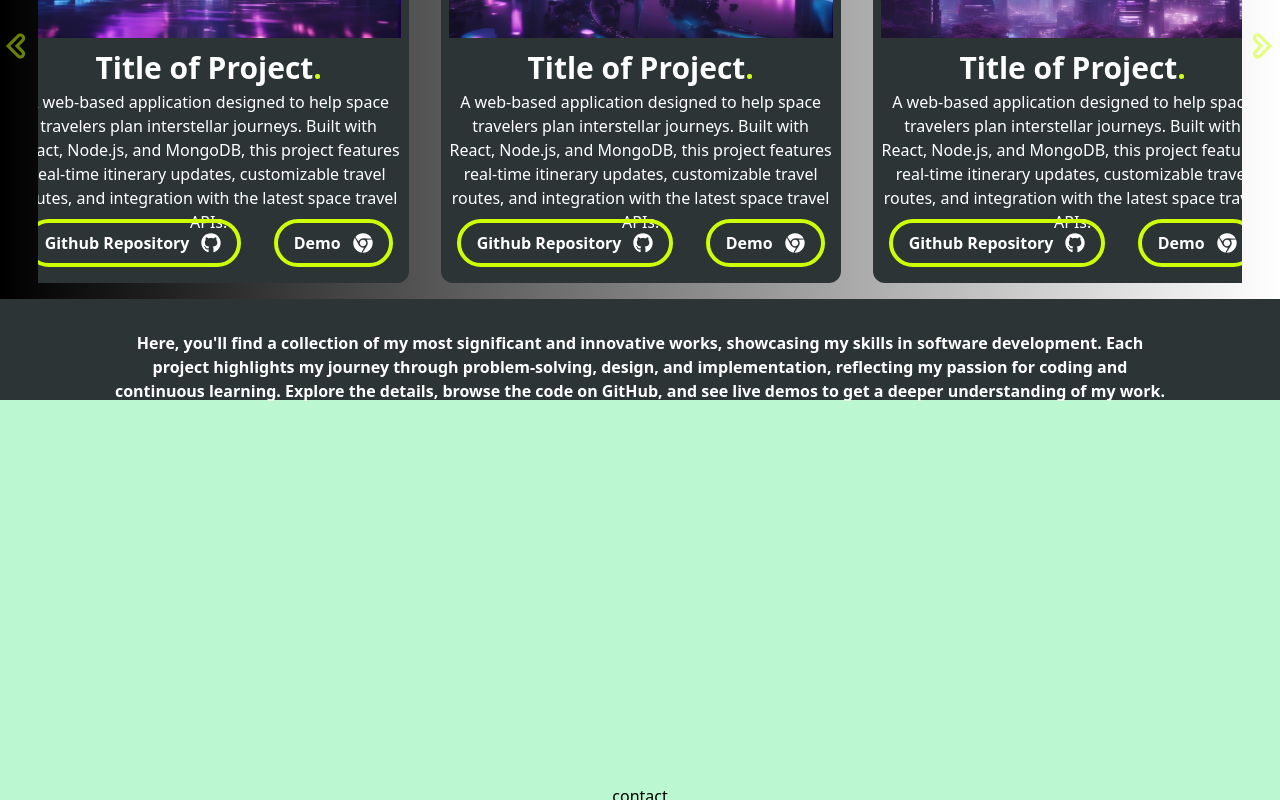
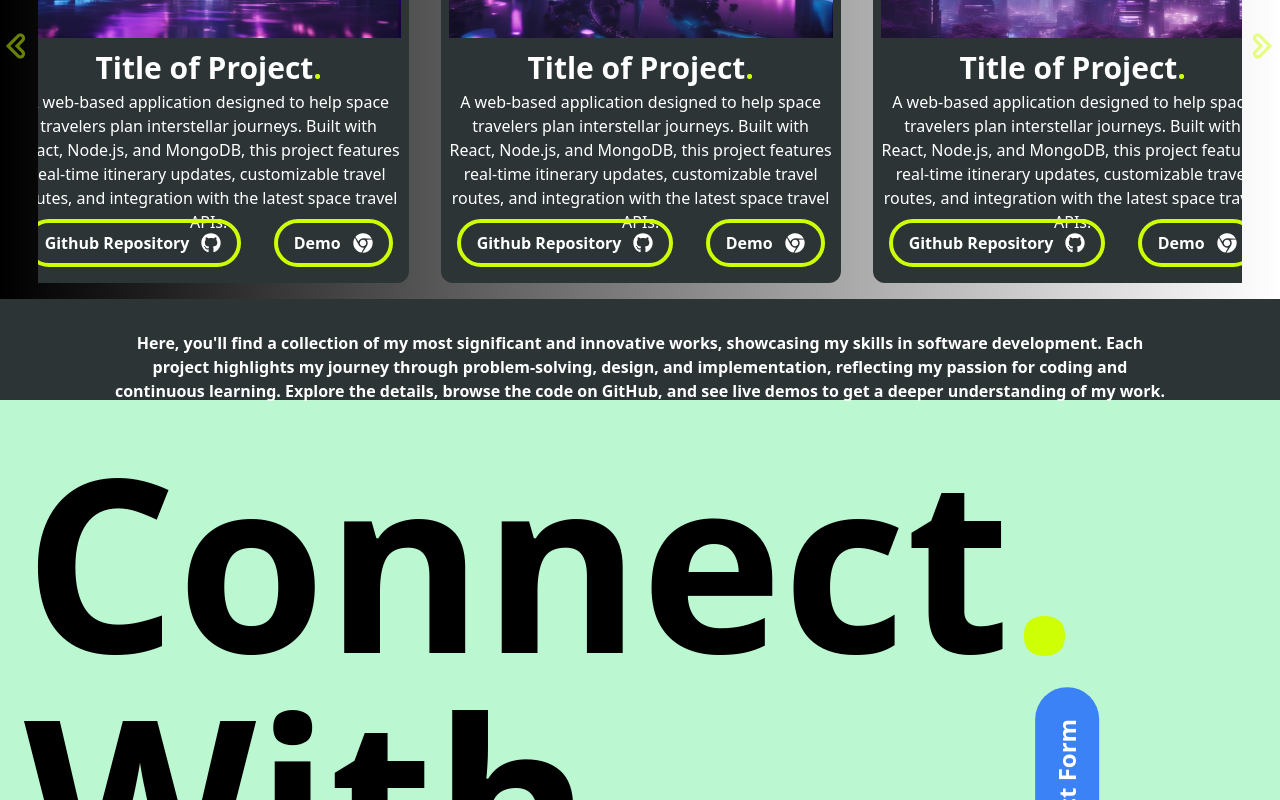
Before and after one commit to GroverSoans/PortWebpage, a React (Vite) app: page / in a window 1280 px wide. Shown: the part 2000-2800 px from the top of the page. Built offline with nearby package versions, Linux system fonts and the light colour scheme.

Commit message:
Contact page basic styling complete

```diff
--- a/src/components/Footer.jsx
+++ b/src/components/Footer.jsx
@@ -1,7 +1,7 @@
 
 const Footer = () => {
   return (
-    <div className='h-16 bottom-0 bg-black text-white'>Footer</div>
+    <div className='relative h-16 bottom-0 bg-black text-white'>Footer</div>
   )
 }
 
--- a/src/components/PreLoader.jsx
+++ b/src/components/PreLoader.jsx
@@ -8,7 +8,7 @@
   return (
     <div className="preloader h-screen w-full bg-black text-white fixed bottom-0 left-0 right-0 z-50 display flex justify-center items-center overflow-hidden">
         <div className="text-container flex items-center justify-center text-center">
-            <h1 className='text-[300px] font-mono font-[600]'>Welcome<span className='text-[#CFFF04]'>.</span></h1>
+            <h1 className='text-[300px] font-mono font-[600] pl-6'>Welcome<span className='text-[#CFFF04]'>.</span></h1>
         </div>
     </div>
   )
--- a/src/pages/Contact.jsx
+++ b/src/pages/Contact.jsx
@@ -1,12 +1,34 @@
+
 import Footer from "../components/Footer"
 
 
 function Contact() {
   return (
-    <div id='contact' className='bg-green-200 h-screen w-screen'>
-      <h1 className="flex items-center justify-center p-96">contact</h1>
+    <div id='contact' className='bg-green-200 h-screen w-screen overflow-hidden flex flex-col justify-between'>
+      <div>
+        {/* Transition elements in an out from the left and right that has information reguarding my skills */}
+      </div>
+      <div className='absolute flex  items-center font-extrabold text-black leading-none w-full h-full'>
+      <h1 className="p-6 w-2/3">
+        <span className="text-[240px]">Connect<span className='text-[#CFFF04]'>.</span></span>
+        <br />
+        <span className="text-[240px]">With<span className='text-[#CFFF04]'>.</span></span>
+        <br />
+        <span className='text-[240px]'>Me<span className='text-[#CFFF04]'>.</span></span>
+      </h1>
+      <div className='flex justify-center items-center w-1/3 h-full'>
+      <button className='transform -rotate-90 py-4 px-8 bg-blue-500 text-white text-2xl rounded-full'>
+        <span className='block'>Contact Form</span>
+      </button>
+      </div>
 
-      <Footer/>
+      </div>
+
+
+
+      <div className="relative">
+        <Footer/>
+      </div>
     </div>
   )
 }
```
Also changed, not shown: src/components/ContactForm.jsx (added).
